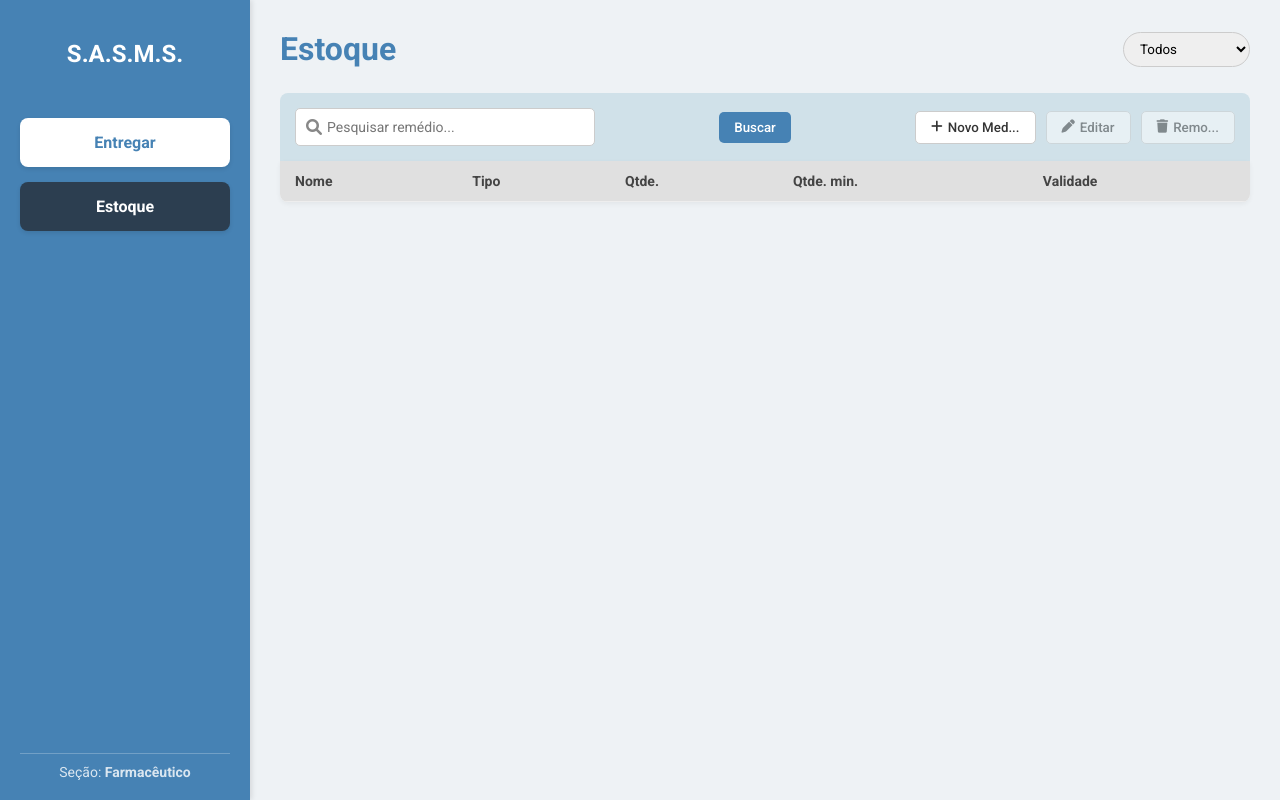
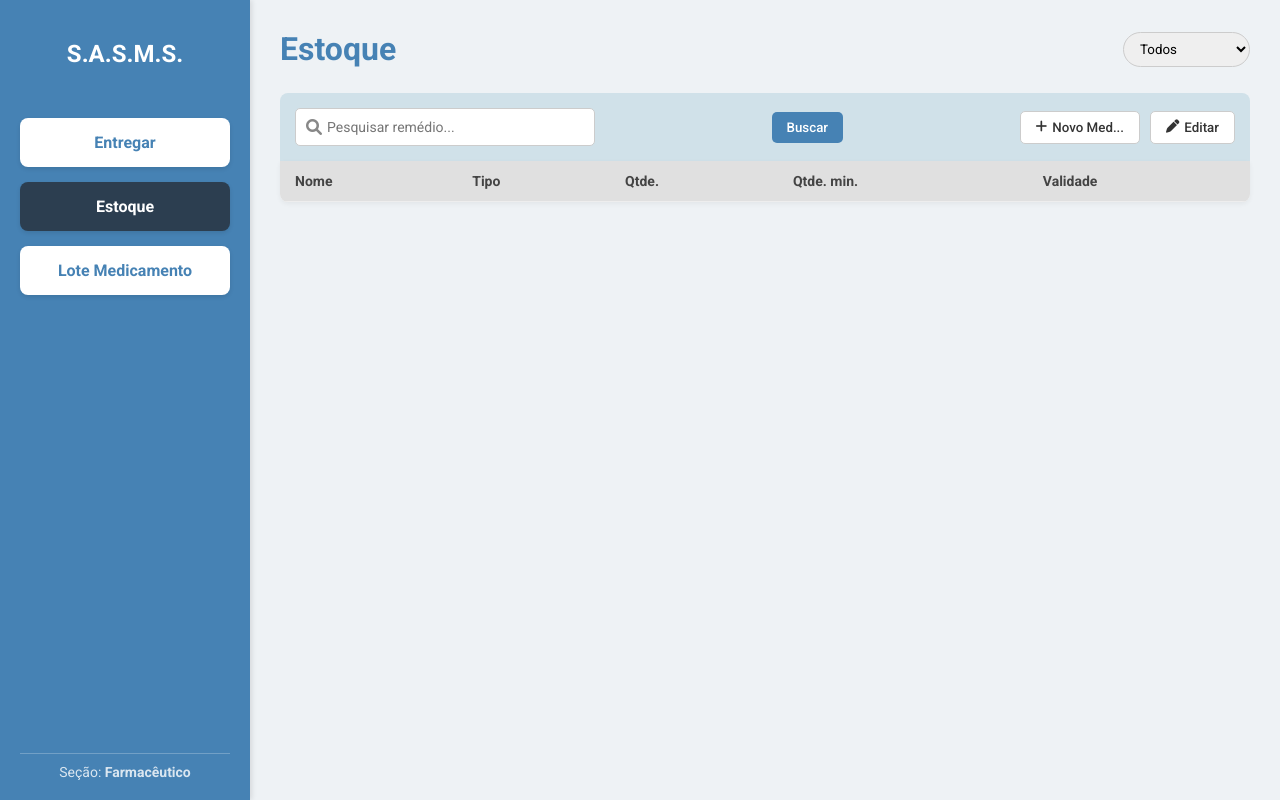
Before and after one commit to jmarcosgc/Sistema-de-Administracao---Secretaria-de-Saude-Municipal, a Flask app: page /estoque/ in a window 1280 px wide. Run offline with Flask 3, Linux system fonts and the light colour scheme; data that the repository does not hold is empty.

Commit message:
refact: refinando front-end

```diff
--- a/templates/pages/farmacia_estoque.html
+++ b/templates/pages/farmacia_estoque.html
@@ -16,8 +16,12 @@
         <div class="logo">S.A.S.M.S.</div>
 
         <nav class="nav-buttons">
-            <button class="btn-nav" id="btnEntregar">Entregar</button>
+            <!-- <button class="btn-nav" id="btnEntregar">Entregar</button>
             <button class="btn-nav active" id="btnEstoque">Estoque</button>
+            <button class="btn-nav" id="btnNovoMedicamento">Lote Medicamento</button> -->
+            <button class="btn-nav" id="btnEntregar" onclick="window.location.href='/entrega'">Entregar</button>
+            <button class="btn-nav active" id="btnEstoque" onclick="window.location.href='/estoque'">Estoque</button>
+            <button class="btn-nav" id="btnNovoMedicamento" onclick="window.location.href='/lote'">Lote Medicamento</button>
         </nav>
 
         <div class="sidebar-footer">
@@ -50,9 +54,6 @@
                 <button class="btn-action" id="btnEditar">
                     <i class="fas fa-pen"></i> Editar
                 </button>
-                <button class="btn-action" id="btnRemover">
-                    <i class="fas fa-trash"></i> Remo...
-                </button>
             </div>
         </div>
 
--- a/templates/pages/farmacia_estoque_novoMedicamento.html
+++ b/templates/pages/farmacia_estoque_novoMedicamento.html
@@ -38,8 +38,6 @@
                     <option value="Comprimido">Comprimido</option>
                     <option value="Xarope">Xarope</option>
                     <option value="Injetavel">Injetável</option>
-                    <option value="Gotas">Gotas</option>
-                    <option value="Pomada">Pomada</option>
                 </select>
 
                 <select id="selectUnidade" class="input-detail">
```
Also changed, not shown: api/farmacia/routes/entrega_routes.py (+5 -5 lines).
